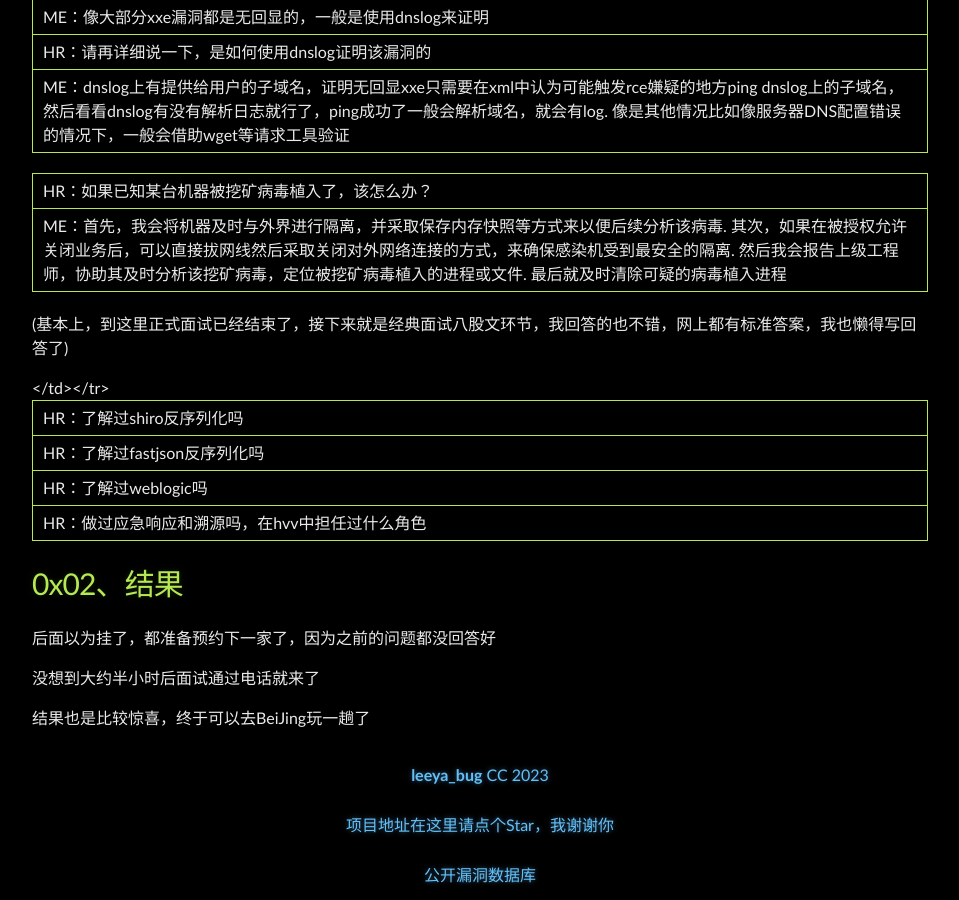
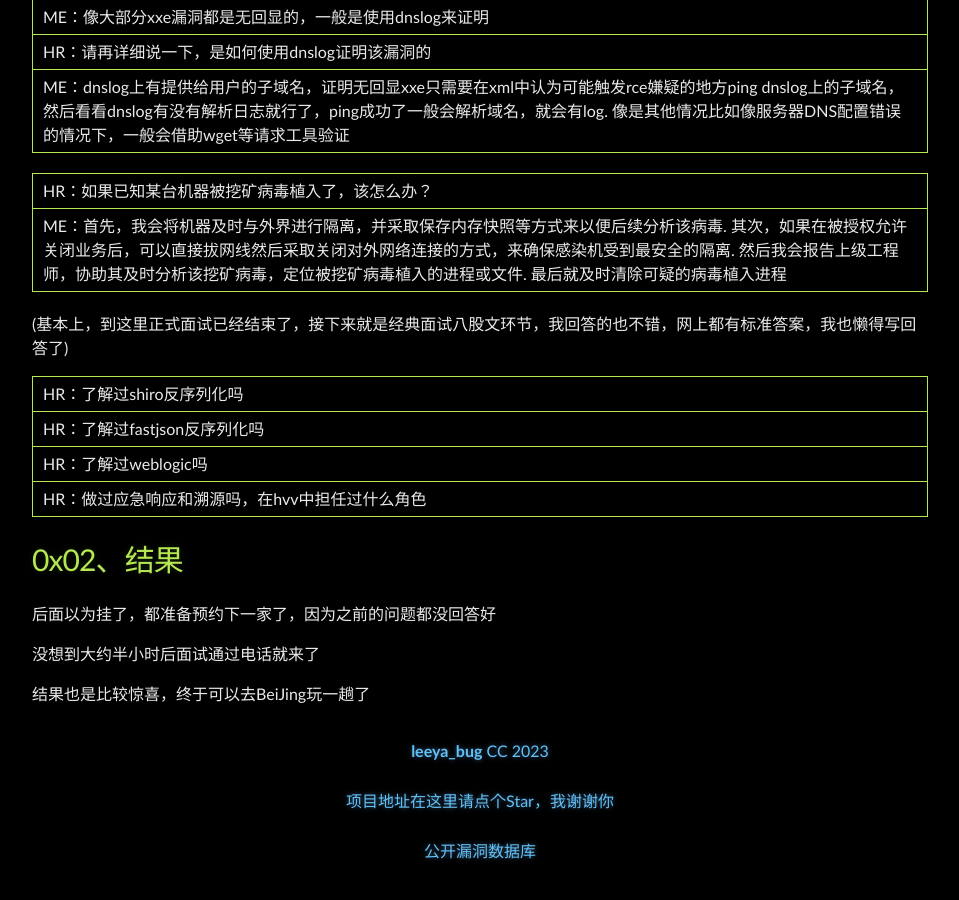
Before and after one commit to Leeyangee/leeyangee.github.io, a Jekyll site: the page built from _posts/2023-07-24-HVV面试 5分钟速通无基础国护蓝初面试.md, in a window 1280 px wide and 900 px high, scrolled down 1163 px. Shown: the whole window, without its empty margins (160-1119 px from the left). Built offline with Jekyll 4.4.1, drawn with Linux system fonts in a browser that asks for light colours; after the commit the page ends 2039 px from its top, so only the background shows below that.

Commit message:
Update 2023-07-24-HVV面试 5分钟速通无基础国护蓝初面试.md

```diff
--- a/_posts/2023-07-24-HVV面试 5分钟速通无基础国护蓝初面试.md
+++ b/_posts/2023-07-24-HVV面试 5分钟速通无基础国护蓝初面试.md
@@ -82,7 +82,6 @@ published: true
 (基本上，到这里正式面试已经结束了，接下来就是经典面试八股文环节，我回答的也不错，网上都有标准答案，我也懒得写回答了)
 
 <table style="border:1px solid #b5e853;border-collapse: collapse" border="1">
-  </td></tr>
   <tr><td>
     HR：了解过shiro反序列化吗
   </td></tr>
```
